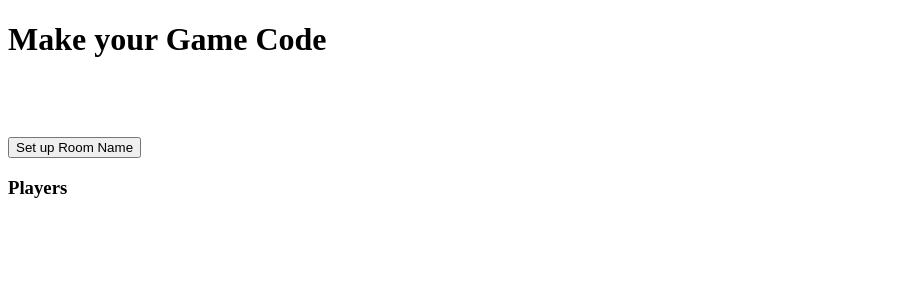
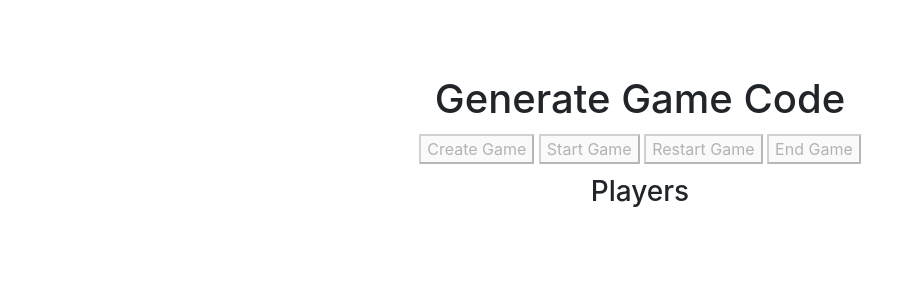
Before and after one commit to abhidya/QR-Tag, a Flask app: page /gen_code in a window 1280 px wide. Shown: the top 300 px of the page, without its empty margins (0-916 px from the left). Run offline with Flask 2, Linux system fonts and the light colour scheme; some libraries are stand-ins or nearby versions.

Commit message:
Overhaul gen_room page

```diff
--- /dev/null
+++ b/static/css/gen_code.css
@@ -0,0 +1,22 @@
+body {
+    margin: 5%;
+    text-align: center;
+}
+
+.container {
+    display: inline-block;
+    text-align: center;
+
+    width: 50%;
+}
+
+.container div, h1, h2, h3 {
+    margin-top: 2%;
+    text-align: center;
+}
+
+.player-list {
+    margin-top: 2%;
+    display: inline-block;
+    width: 65%;
+}
--- a/static/js/gameplay.js
+++ b/static/js/gameplay.js
@@ -166,7 +166,7 @@ $(function () {
 
     socket.on('game_reset', function (msg) {
         updateEvent("The game is restarting!");
-        game_start_time = new Date();
+        game_start_time = null;
         for (var i=0;i<msg.players.length;i++) {
             updatePlayer(msg.players[i]);
         }
--- /dev/null
+++ b/static/js/gen_room.js
@@ -0,0 +1,193 @@
+var socket = null;
+var players = {};
+var game_code = null;
+var game_start_time = null;
+
+
+
+function getPlayerScore(player) {
+    if (!player) return 0;
+    return player.tagged.length - player.tagged_by.length;
+}
+
+function clearPlayerList() {
+    $('.player-list').empty();
+}
+
+function updatePlayerList(player) {
+    if (!player.username) {
+        username = '<unknown username>';
+    }
+
+    let label = player.username.toString()+' [Index '+player.index+']';
+    if (player.index === 0) {
+        label += ' (Host)'
+    }
+
+    score = getPlayerScore(player);
+
+    label += ' - Status: '+(player.status.charAt(0).toUpperCase()+player.status.slice(1))+' - Score: '+score
+
+    $('.player-list').append($('<li/>').text(label));
+}
+
+function refreshPlayerList() {
+    clearPlayerList();
+
+    var p_list = Object.values(players);
+    p_list.sort(function (a, b) {
+        if (a.index < b.index) {
+            return -1;
+        } else if (a.index > b.index) {
+            return 1;
+        } else {
+            return 0;
+        }
+    });
+
+    for (player of p_list) {
+        updatePlayerList(player);
+    }
+}
+
+function updatePlayer(player) {
+    players[player.id] = player;
+    refreshPlayerList();
+}
+
+function getAllPlayers() {
+    fetch('/games/'+game_code).then(function (res) {
+        return res.json();
+    }).then(function (msg) {
+        game_host = msg.host;
+        for (var i=0;i<msg.players.length;i++) {
+            updatePlayer(msg.players[i]);
+        }
+    });
+}
+
+$('#create-game').click(function () {
+    $('#create-game').attr('disabled', true);
+
+    fetch('/new_game', {
+        method: 'POST',
+    }).then(function (res) {
+        return res.json();
+    }).then(function (body) {
+        game_code = body['game'];
+        socket.emit('join', body['game']);
+        $('.game-code-display').text("Your game code is: "+game_code);
+
+        $('#start-game').removeAttr('disabled');
+        $('#end-game').removeAttr('disabled');
+    });
+
+    return false;
+});
+
+$('#start-game').click(function () {
+    $('#start-game').attr('disabled', true);
+
+    socket.emit('start', game_code);
+
+    $('#reset-game').removeAttr('disabled');
+
+    return false;
+});
+
+$('#reset-game').click(function () {
+    socket.emit('reset', game_code);
+
+    $('#start-game').removeAttr('disabled');
+    $('#reset-game').attr('disabled', true);
+
+    return false;
+});
+
+$('#end-game').click(function () {
+    socket.emit('end', game_code);
+
+    game_code = null;
+    game_start_time = null;
+    players = {};
+
+    $('.game-code-display').text('Generate Game Code');
+    $('.game-time-display').text('');
+
+    clearPlayerList();
+
+    $('#create-game').removeAttr('disabled');
+    $('#start-game').attr('disabled', true);
+    $('#reset-game').attr('disabled', true);
+    $('#end-game').attr('disabled', true);
+
+    return false;
+})
+
+$(function () {
+    socket = io.connect(location.protocol + '//' + document.domain + ':' + location.port + '/game');
+
+    socket.on('connect', function () {
+        $('#create-game').removeAttr('disabled');
+        socket.emit('change_username', 'Host');
+    });
+
+    socket.on('game_start', function (msg) {
+        game_start_time = new Date();
+        for (var i=0;i<msg.players.length;i++) {
+            updatePlayer(msg.players[i]);
+        }
+    });
+
+    socket.on('game_reset', function (msg) {
+        game_start_time = null;
+        $('.game-time-display').text('');
+        for (var i=0;i<msg.players.length;i++) {
+            updatePlayer(msg.players[i]);
+        }
+    });
+
+    socket.on('game_end', function (msg) {
+        players = {}
+        game_start_time = null;
+
+        refreshPlayerList();
+    })
+
+    socket.on('player_update', function (msg) {
+        updatePlayer(msg);
+    });
+
+    socket.on('tagged', function (msg) {
+        updatePlayer(msg.tagger);
+        updatePlayer(msg.tagged);
+    });
+
+    socket.on('joined', function (msg) {
+        updatePlayer(msg.player);
+
+        if (msg.player.id === socket.id) {
+            getAllPlayers();
+        }
+    });
+
+    socket.on('left', function (msg) {
+        updateEvent(msg.username+' left the game!');
+        delete players[msg.id];
+
+        refreshPlayerList();
+    });
+
+    setInterval(function () {
+        if (!game_start_time) return;
+
+        var elapsed_ms = Date.now() - game_start_time.getTime();
+
+        var elapsed_sec = Math.floor(elapsed_ms / 1000) % 60;
+        var elapsed_min = Math.floor(elapsed_ms / (60*1000));
+
+        var time_str = elapsed_min.toString().padStart(2, '0')+':'+elapsed_sec.toString().padStart(2, '0');
+
+        $('.game-time-display').text('Elapsed Time: '+time_str);
+    }, 500);
+});
--- a/templates/gen_code.html
+++ b/templates/gen_code.html
@@ -1,168 +1,27 @@
-<!DOCTYPE HTML>
+<!DOCTYPE html>
 <html>
-<head>
-    <title>Generate Lobby Code</title>
-    <script type="text/javascript" src="//code.jquery.com/jquery-1.4.2.min.js"></script>
-    <script type="text/javascript" src="//cdnjs.cloudflare.com/ajax/libs/socket.io/1.3.5/socket.io.min.js"></script>
-</head>
-<body>
-<h1>Make your Game Code</h1>
-
-<br>
-
-<h1 id='GameCode'></h1>
-<br>
-
-
-<form id="start_room">
-    <input type="submit" value="Set up Room Name" id="start_room_submit">
-</form>
-
-
-<input type="hidden" value="" id="game_room_id">
-<div class="">
-    <h3 id="players" style="display:block;">Players</h3>
-    <div class="player-list"></div>
-</div>
-
-<div class="log" style="display:none;"></div>
-<script type="text/javascript">
-    $(document).ready(function () {
-        var socket = io.connect(location.protocol + '//' + document.domain + ':' + location.port + '/game');
-        var players = {}
-        var game_host = null;
-
-        function addToLog(msg) {
-            $('.log').append('<br>' + $('<div/>').text(msg).html());
-        }
-
-        function clear_player_list() {
-            $('.player-list').empty();
-        }
-
-        function update_player_list(player) {
-            if (!player.username) {
-                username = '<unknown username>';
-            }
-
-            // let label = player.username.toString() + ' (' + player.id + ')';
-            let label = player.username.toString();
-            if (player.id == game_host) {
-                label += ' (Host)'
-            }
-
-            score = (player.tagged.length - player.tagged_by.length);
-
-            label += ' - Score: ' + score
-
-            $('.player-list').append('<br>' + $('<div/>').text(label).html());
-        }
-
-
-
-
-        function refresh_player_list() {
-            clear_player_list();
-
-            for (player_id of Object.keys(players)) {
-                update_player_list(players[player_id]);
-            }
-        }
-
-        function update_player(player) {
-            players[player.id] = player;
-
-            // addToLog("Received update for " + player.username + " (" + player.id + ")");
-            if (player.username  != null && player.username.trim() !== '')
-                addToLog(player.username + " Has Joined the Game");
-
-            refresh_player_list();
-        }
-
-        function get_players(game_id) {
-            fetch('/games/' + game_id).then(function (res) {
-                return res.json();
-            }).then(function (msg) {
-                game_host = msg.host;
-                for (var i = 0; i < msg.players.length; i++) {
-                    update_player(msg.players[i]);
-                }
-            })
-        }
-
-        socket.on('connect', function () {
-            // addToLog('Connected to server!');
-            $('#our-sid').val(socket.id);
-        });
-
-        socket.on('joined', function (msg) {
-            // addToLog('Player ' + msg.player.id + ' joined the game!');
-            update_player(msg.player);
-
-            if (msg.player.id === socket.id) {
-                get_players($('#game-code').val());
-            }
-        });
-
-        socket.on('left', function (msg) {
-            addToLog('Player ' + msg.id + ' left the game!');
-
-            delete players[msg.id];
-
-            get_players($('#game-code').val());
-        });
-
-        socket.on('game_start', function (msg) {
-            addToLog('Game ' + msg.id + ' started!');
-            for (var i = 0; i < msg.players.length; i++) {
-                update_player(msg.players[i]);
-            }
-        });
-
-        socket.on('game_end', function (id) {
-            addToLog('Game ' + id + ' ending!');
-
-            $('#game-code').val('');
-            players = {};
-
-            clear_player_list();
-        });
-
-        socket.on('player_update', function (msg) {
-            update_player(msg);
-        });
-
-        socket.on('error', function (msg) {
-            addToLog('Error: ' + msg);
-        })
-
-        function poll_player_list(game_id){
-            clear_player_list();
-            get_players(game_id);
-        }
-
-        $('#do-tag').click(function () {
-            socket.emit('tag', $('#target-sid').val());
-        });
-        $("#start_room_submit").click(function (e) {
-            e.preventDefault();
-            $.ajax({
-                type: 'POST',
-                url: 'new_game',
-                success: function (data) {
-                    document.getElementById("start_room").start_room_submit.type = "hidden";
-                    document.getElementById("GameCode").innerHTML = " Your Game Code! " + data.game;
-                    document.getElementById("game_room_id").value = JSON.stringify(data);
-                    setInterval(poll_player_list.bind(null, data.game), 1000 );
-
-                }
-
-            });
-        });
-
-    });
-</script>
-
-
-</body>
+    <head>
+        <meta charset="utf-8">
+        <title>Generate Game Code</title>
+        <link rel="stylesheet" href="https://maxcdn.bootstrapcdn.com/bootstrap/4.0.0/css/bootstrap.min.css" integrity="sha384-Gn5384xqQ1aoWXA+058RXPxPg6fy4IWvTNh0E263XmFcJlSAwiGgFAW/dAiS6JXm" crossorigin="anonymous">
+        <link rel="stylesheet" href="/static/css/gen_code.css">
+    </head>
+    <body>
+        <div class="container">
+            <h1 class="game-code-display">Generate Game Code</h1>
+            <h2 class="game-time-display"></h2>
+            <div class="main-button-row">
+                <button type="button" id="create-game" disabled>Create Game</button>
+                <button type="button" id="start-game" disabled>Start Game</button>
+                <button type="button" id="reset-game" disabled>Restart Game</button>
+                <button type="button" id="end-game" disabled>End Game</button>
+            </div>
+            <h3 class='player-header'>Players</h2>
+            <ol class="player-list"></ol>
+        </div>
+        <script src="https://cdn.polyfill.io/v2/polyfill.min.js?features=default,es6,fetch"></script>
+        <script type="text/javascript" src="https://code.jquery.com/jquery-1.4.2.min.js"></script>
+        <script type="text/javascript" src="https://cdnjs.cloudflare.com/ajax/libs/socket.io/1.3.5/socket.io.min.js"></script>
+        <script type="text/javascript" src="/static/js/gen_room.js" charset="utf-8"></script>
+    </body>
 </html>
```
